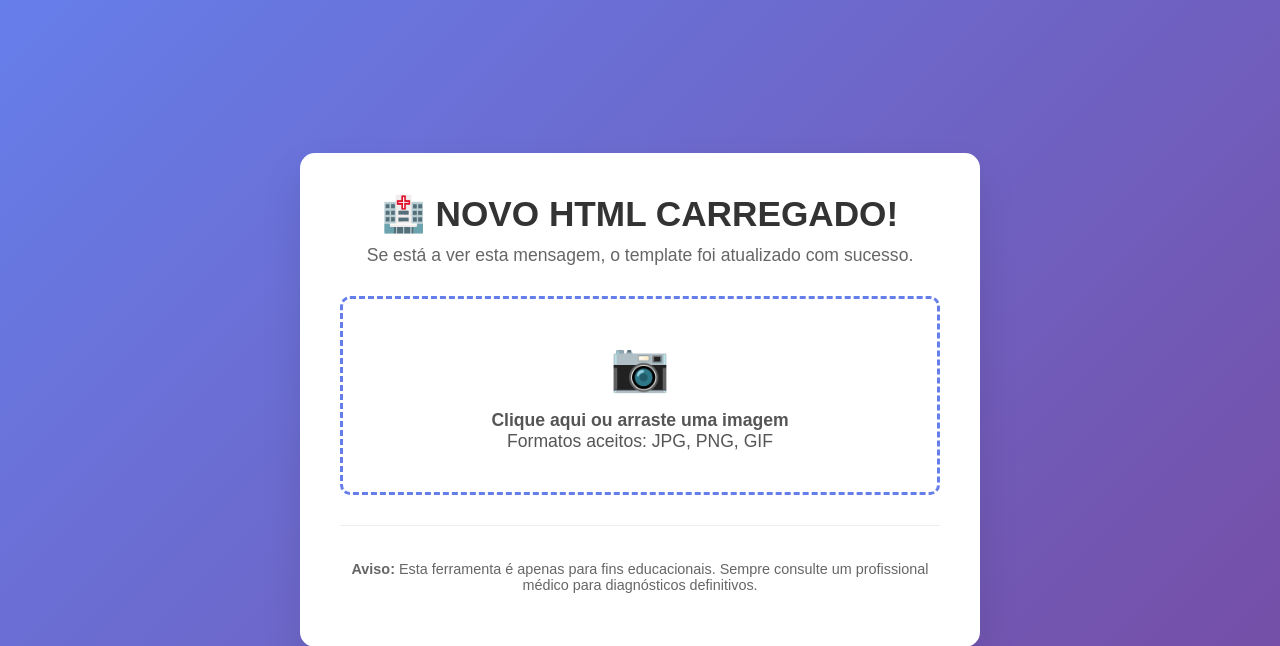
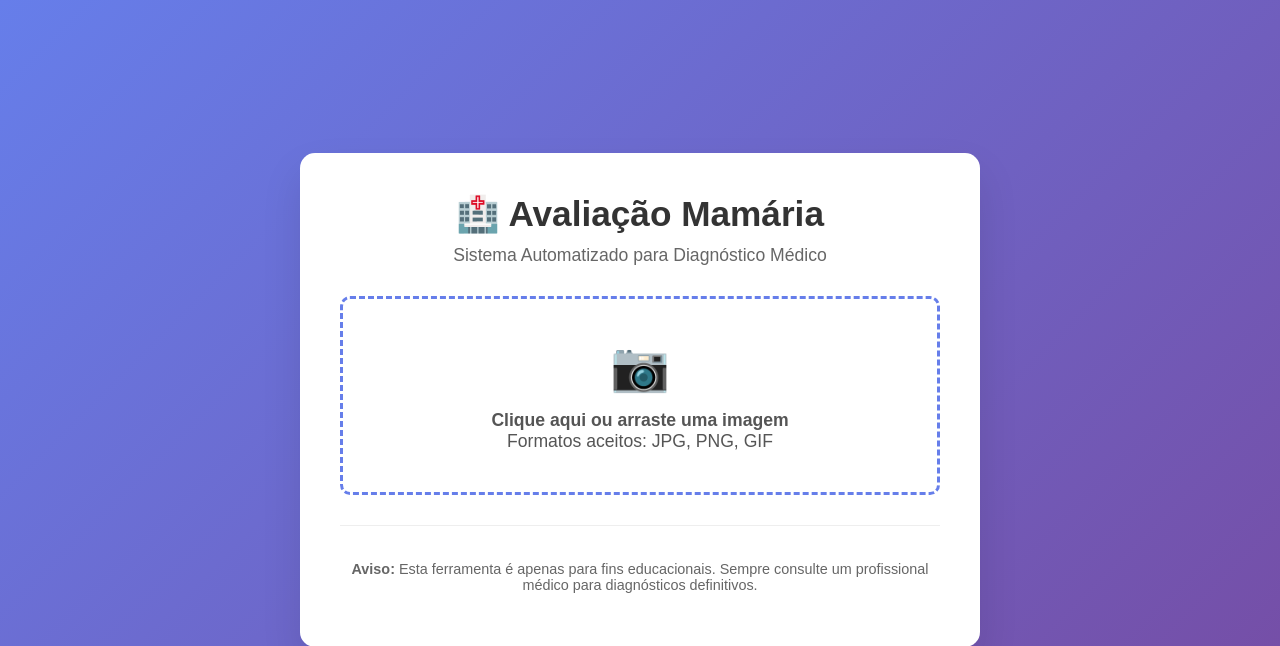
Before and after one commit to AlvaroCastro23/breast_evaluation, a Flask app: page / in a window 1280 px wide. Shown: the top 646 px of the page. Run offline with Flask 3, Linux system fonts and the light colour scheme.

Commit message:
Update HTML template for breast tissue classification

```diff
--- a/desafio técnico/templates/index.html
+++ b/desafio técnico/templates/index.html
@@ -151,8 +151,8 @@
 <body>
     <div class="container">
         <div class="header">
-            <h1>🏥 NOVO HTML CARREGADO!</h1>
-            <p>Se está a ver esta mensagem, o template foi atualizado com sucesso.</p>
+            <h1>🏥 Avaliação Mamária</h1>
+            <p>Sistema Automatizado para Diagnóstico Médico</p>
         </div>
 
         <div class="upload-area" onclick="document.getElementById('fileInput').click()">
```
